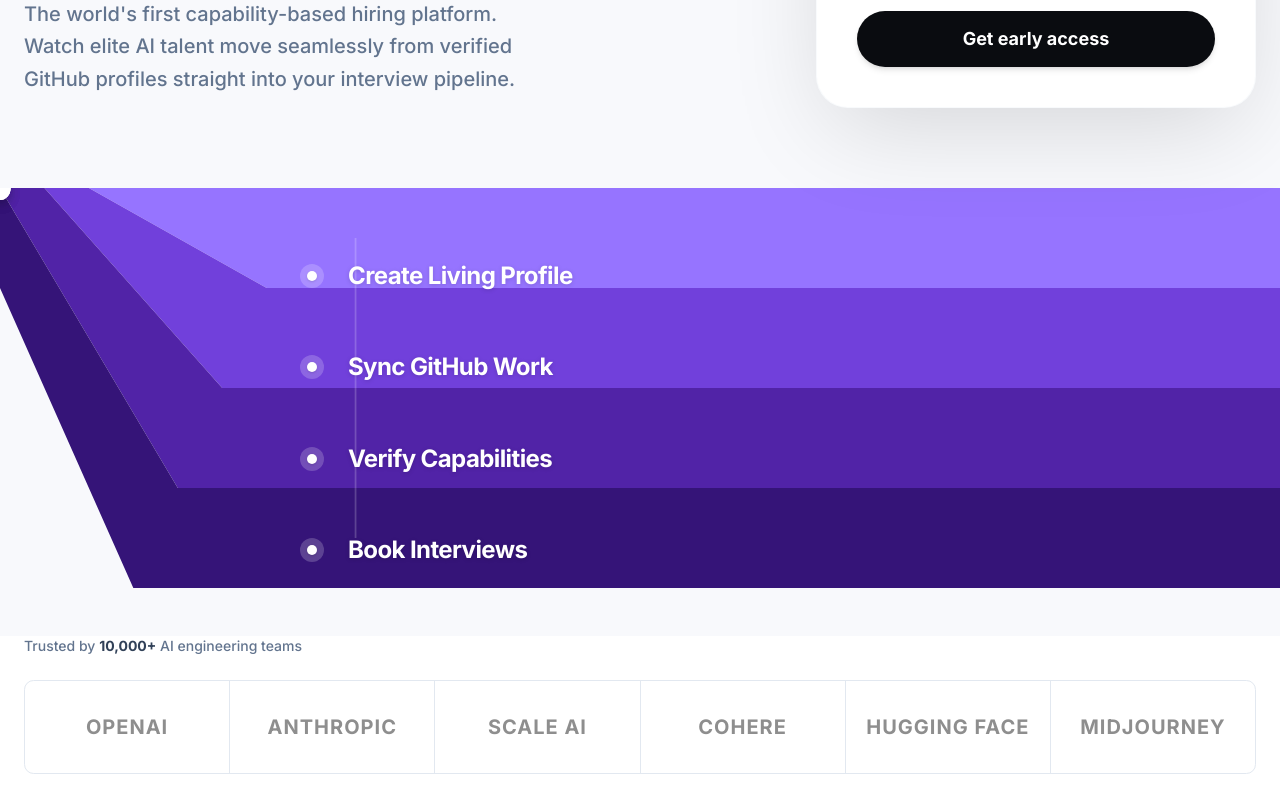
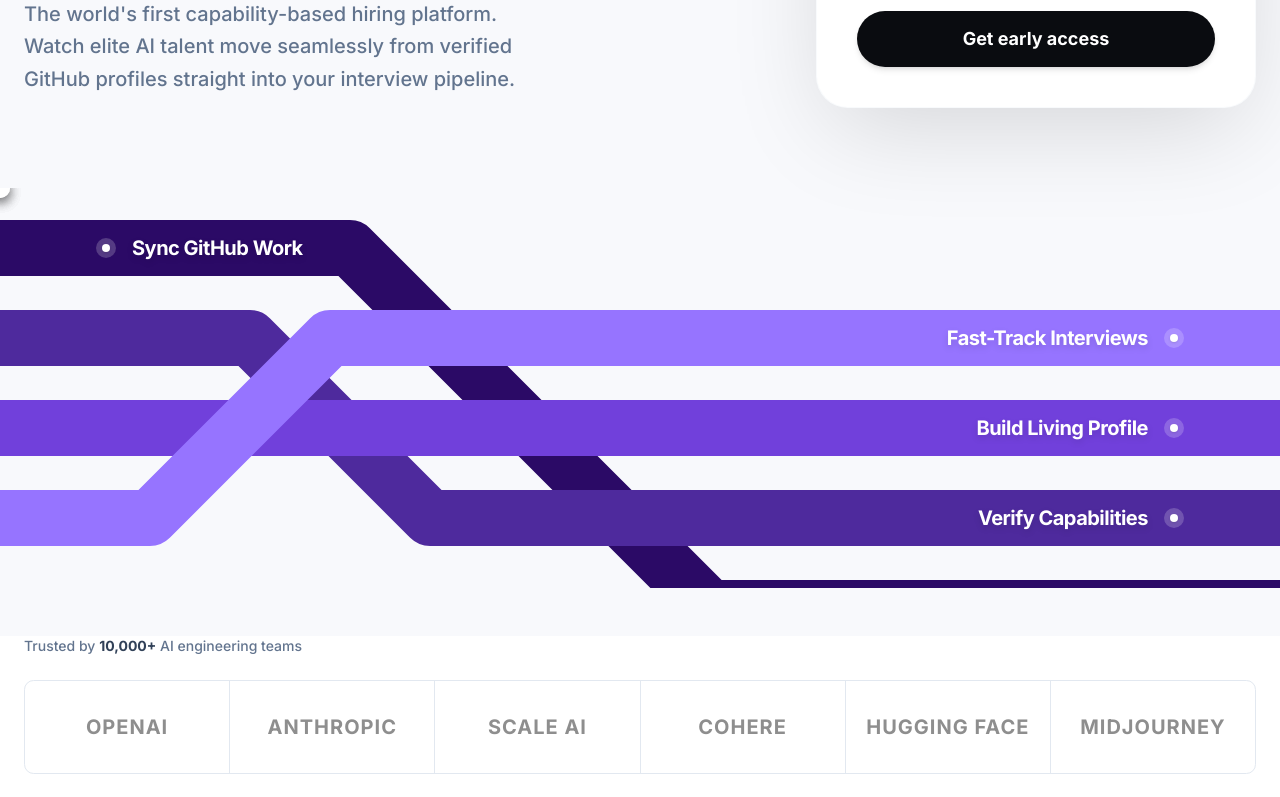
Before and after one commit to sunilkpokkalla/slotmyinterview, a Next.js app: page / in a window 1280 px wide. Shown: the part 481-1278 px from the top of the page. Built offline with nearby package versions, Linux system fonts and the light colour scheme.

Commit message:
feat: redesign intertwined SVG bands and text layout

```diff
--- a/src/components/landing/hero.tsx
+++ b/src/components/landing/hero.tsx
@@ -6,10 +6,10 @@ import { Input } from "@/components/ui/input";
 
 export function Hero() {
   const bands = [
-    { text: "Create Living Profile", bg: "#9674FF" },
-    { text: "Sync GitHub Work", bg: "#7140DB" },
-    { text: "Verify Capabilities", bg: "#5123A7" },
-    { text: "Book Interviews", bg: "#351478" }
+    { text: "Sync GitHub Work", bg: "#2B0A66", side: "left", startY: 60, endY: 420 },
+    { text: "Verify Capabilities", bg: "#4E2A9D", side: "right", startY: 150, endY: 330 },
+    { text: "Build Living Profile", bg: "#7140DB", side: "right", startY: 240, endY: 240 },
+    { text: "Fast-Track Interviews", bg: "#9674FF", side: "right", startY: 330, endY: 150 }
   ];
 
   const companies = [
@@ -73,68 +73,72 @@ export function Hero() {
       </div>
 
       <div className="relative w-full h-[400px] mt-8">
-        {/* Abstract SVG Background with Angled Paths */}
+        {/* Intertwined Overlapping Paths Background */}
         <div className="absolute inset-0 w-full h-full z-0">
           <svg
             width="100%"
             height="100%"
-            viewBox="0 0 1440 400"
-            preserveAspectRatio="none"
+            viewBox="0 0 3000 400"
+            preserveAspectRatio="xMinYMid slice"
             className="absolute inset-0"
           >
-            <defs>
-              <path id="path-0" d="M -100,20 L 150,20 L 300,50 L 1500,50" fill="none" />
-              <path id="path-1" d="M -100,20 L 150,20 L 300,150 L 1500,150" fill="none" />
-              <path id="path-2" d="M -100,20 L 150,20 L 300,250 L 1500,250" fill="none" />
-              <path id="path-3" d="M -100,20 L 150,20 L 300,350 L 1500,350" fill="none" />
-            </defs>
+            {/* Band 1 (Darkest) - Back layer */}
+            <path id="path-0" d="M -100,60 L 350,60 L 710,420 L 3000,420" fill="none" stroke="#2B0A66" strokeWidth="56" strokeLinejoin="round" />
 
-            {/* Solid Bands */}
-            <path d="M 0,-100 L 150,-100 L 350,0 L 1500,0 L 1500,100 L 300,100 L 100,0 L 0,0 Z" fill={bands[0].bg} />
-            <path d="M 0,0 L 100,0 L 300,100 L 1500,100 L 1500,200 L 250,200 L 50,0 L 0,0 Z" fill={bands[1].bg} />
-            <path d="M 0,0 L 50,0 L 250,200 L 1500,200 L 1500,300 L 200,300 L 0,0 Z" fill={bands[2].bg} />
-            <path d="M 0,0 L 0,0 L 200,300 L 1500,300 L 1500,400 L 150,400 L 0,100 Z" fill={bands[3].bg} />
+            {/* Band 2 (Dark) - Back layer */}
+            <path id="path-1" d="M -100,150 L 250,150 L 430,330 L 3000,330" fill="none" stroke="#4E2A9D" strokeWidth="56" strokeLinejoin="round" />
 
-            <line x1="400" y1="50" x2="400" y2="350" stroke="rgba(255,255,255,0.2)" strokeWidth="2" />
+            {/* Band 3 (Medium) - Middle layer (straight) */}
+            <path id="path-2" d="M -100,240 L 3000,240" fill="none" stroke="#7140DB" strokeWidth="56" strokeLinejoin="round" />
+
+            {/* Band 4 (Light) - Front layer (angles up) */}
+            <path id="path-3" d="M -100,330 L 150,330 L 330,150 L 3000,150" fill="none" stroke="#9674FF" strokeWidth="56" strokeLinejoin="round" />
           </svg>
 
           {/* Moving Dots */}
-          <svg className="absolute inset-0 w-full h-full pointer-events-none" viewBox="0 0 1440 400" preserveAspectRatio="none">
-             <circle r="12" fill="white" filter="drop-shadow(0 4px 6px rgba(0,0,0,0.1))">
-               <animateMotion dur="8s" repeatCount="indefinite" path="M -100,-50 L 150,-50 L 350,50 L 1500,50" />
+          <svg className="absolute inset-0 w-full h-full pointer-events-none" viewBox="0 0 3000 400" preserveAspectRatio="xMinYMid slice">
+             <circle r="10" fill="white" filter="drop-shadow(0 4px 6px rgba(0,0,0,0.2))">
+               <animateMotion dur="12s" repeatCount="indefinite" path="M -100,60 L 350,60 L 710,420 L 3000,420" />
              </circle>
-             <circle r="12" fill="white" filter="drop-shadow(0 4px 6px rgba(0,0,0,0.1))">
-               <animateMotion dur="9s" repeatCount="indefinite" begin="2s" path="M -100,0 L 100,0 L 300,150 L 1500,150" />
+             <circle r="10" fill="white" filter="drop-shadow(0 4px 6px rgba(0,0,0,0.2))">
+               <animateMotion dur="13s" repeatCount="indefinite" begin="2s" path="M -100,150 L 250,150 L 430,330 L 3000,330" />
              </circle>
-             <circle r="12" fill="white" filter="drop-shadow(0 4px 6px rgba(0,0,0,0.1))">
-               <animateMotion dur="10s" repeatCount="indefinite" begin="1s" path="M -100,0 L 50,0 L 250,250 L 1500,250" />
+             <circle r="10" fill="white" filter="drop-shadow(0 4px 6px rgba(0,0,0,0.2))">
+               <animateMotion dur="11s" repeatCount="indefinite" begin="1s" path="M -100,240 L 3000,240" />
+             </circle>
+             <circle r="10" fill="white" filter="drop-shadow(0 4px 6px rgba(0,0,0,0.2))">
+               <animateMotion dur="12.5s" repeatCount="indefinite" begin="3s" path="M -100,330 L 150,330 L 330,150 L 3000,150" />
              </circle>
           </svg>
         </div>
 
-        <div className="absolute inset-0 w-full h-full z-10 flex items-center">
-          <div className="max-w-7xl mx-auto px-6 w-full relative h-full">
+        {/* Text Labels overlaid exactly on the paths */}
+        <div className="absolute inset-0 w-full h-full z-10 pointer-events-none overflow-hidden">
+          <div className="absolute inset-0 h-full w-full">
+              {bands.map((band, i) => {
+                const isLeft = band.side === "left";
+                const yPos = isLeft ? band.startY : band.endY;
 
-            <div className="absolute left-6 md:left-[300px] h-full flex flex-col justify-between py-[38px]">
-              {bands.map((band, i) => (
+                return (
                   <motion.div
                     key={i}
-                  initial={{ opacity: 0, x: -20 }}
+                    initial={{ opacity: 0, x: isLeft ? -20 : 20 }}
                     animate={{ opacity: 1, x: 0 }}
                     transition={{ delay: 0.3 + (i * 0.1) }}
-                  className="flex items-center gap-6 h-[100px] -mt-[50px] relative top-[50px]"
+                    className={`absolute flex items-center gap-4 h-[56px] pointer-events-auto ${isLeft ? 'left-6 md:left-24' : 'right-6 md:right-24 flex-row-reverse'}`}
+                    style={{ top: yPos - 28 }} // -28 to center the 56px high div on the path
                   >
                     <div className="relative flex items-center justify-center">
-                    <div className="w-6 h-6 rounded-full bg-white/20 flex items-center justify-center backdrop-blur-sm z-10">
-                      <div className="w-2.5 h-2.5 rounded-full bg-white shadow-sm" />
+                      <div className="w-5 h-5 rounded-full bg-white/20 flex items-center justify-center backdrop-blur-sm z-10">
+                        <div className="w-2 h-2 rounded-full bg-white shadow-sm" />
                       </div>
                     </div>
-                  <h3 className="text-xl md:text-2xl font-bold text-white tracking-tight drop-shadow-sm">
+                    <h3 className="text-lg md:text-xl font-bold text-white tracking-tight drop-shadow-md whitespace-nowrap">
                       {band.text}
                     </h3>
                   </motion.div>
-              ))}
-            </div>
+                );
+              })}
             </div>
         </div>
       </div>
```
Lines whose indentation alone changed are shown as unchanged.
